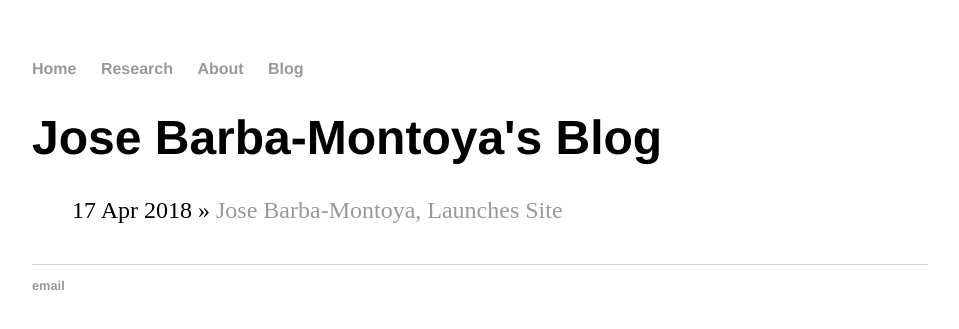
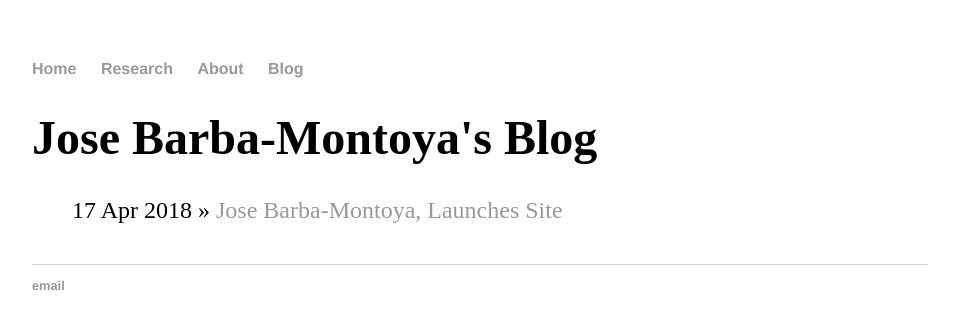
Before and after one commit to josebarbamontoya/josebarbamontoya.github.io, a Jekyll site: the page built from blog/index.html, in a window 1280 px wide. Shown: the top 329 px of the page, without its empty margins (160-1119 px from the left). Built offline with Jekyll 4.4.1, drawn with Linux system fonts in a browser that asks for light colours.

Commit message:
Update main.css

```diff
--- a/css/main.css
+++ b/css/main.css
@@ -3,7 +3,7 @@
     width: 70%;
 }
 nav ul, footer ul {
-    font-family:'Helvetica', 'Arial', 'Sans-Serif';
+    font-family:'Helvetica';
     padding: 0px;
     list-style: none;
     font-weight: bold;
@@ -21,7 +21,7 @@
 }
 h1 {
     font-size: 3em;
-    font-family:'Helvetica', 'Arial', 'Sans-Serif';
+    font-family:'Helvetica;
 }
 p {
     font-family:'Helvetica';
```
